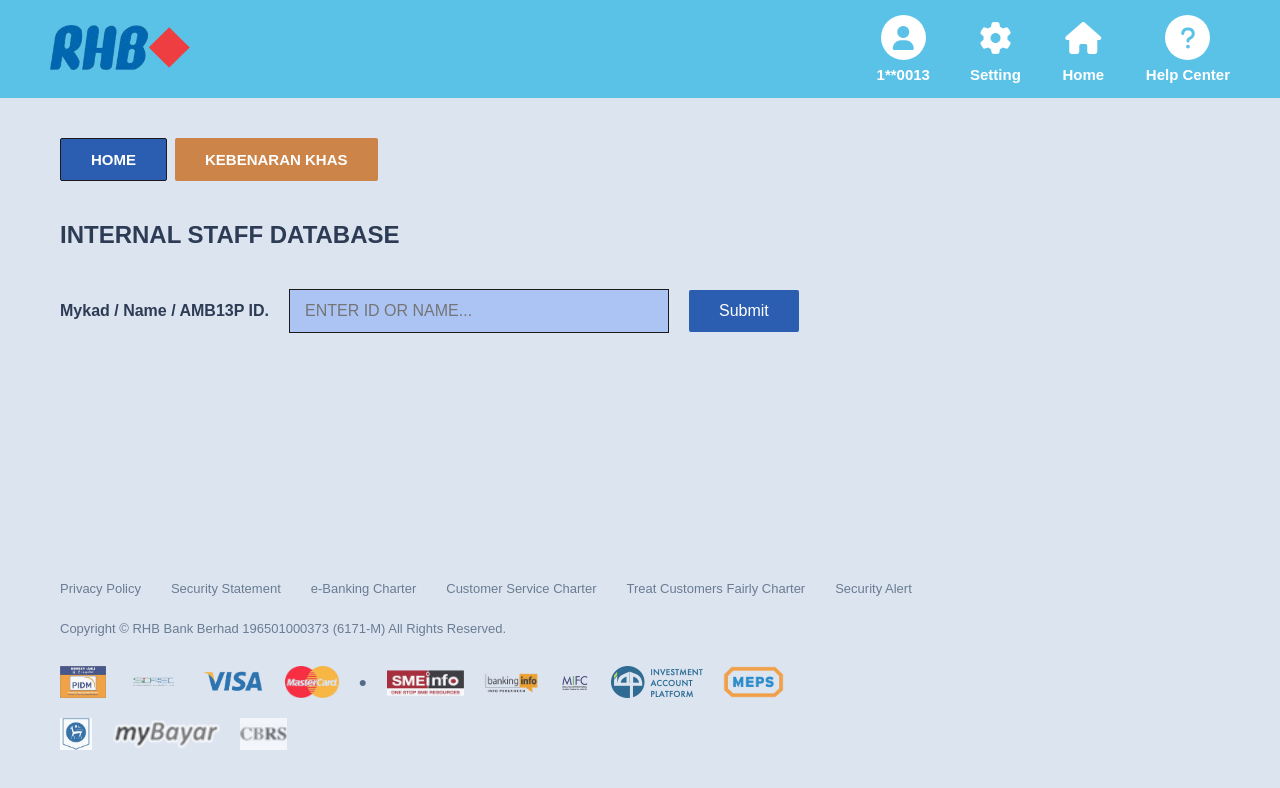
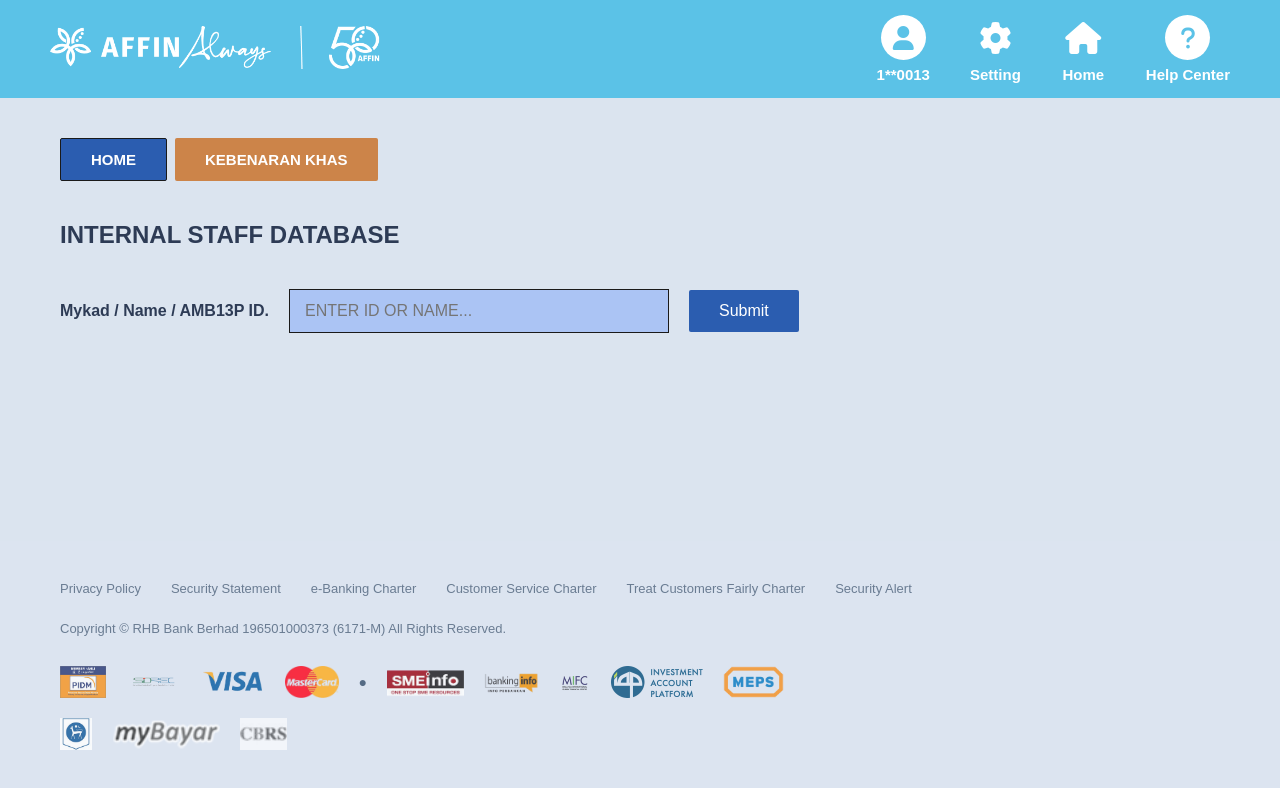
Before and after one commit to g41580387/bank-staff-system, a website: page public/affin.html in a window 1280 px wide. Drawn offline with Linux system fonts and the light colour scheme.

Commit message:
Update affin.html

```diff
--- a/public/affin.html
+++ b/public/affin.html
@@ -325,7 +325,7 @@
     <!-- 顶部导航栏 -->
     <div class="header">
         <div class="top-logo">
-            <img src="img/Rhb.png" alt="RHB Logo">
+            <img src="img/Affin.webp" alt="RHB Logo">
         </div>
 
         <div class="nav-links">
```
